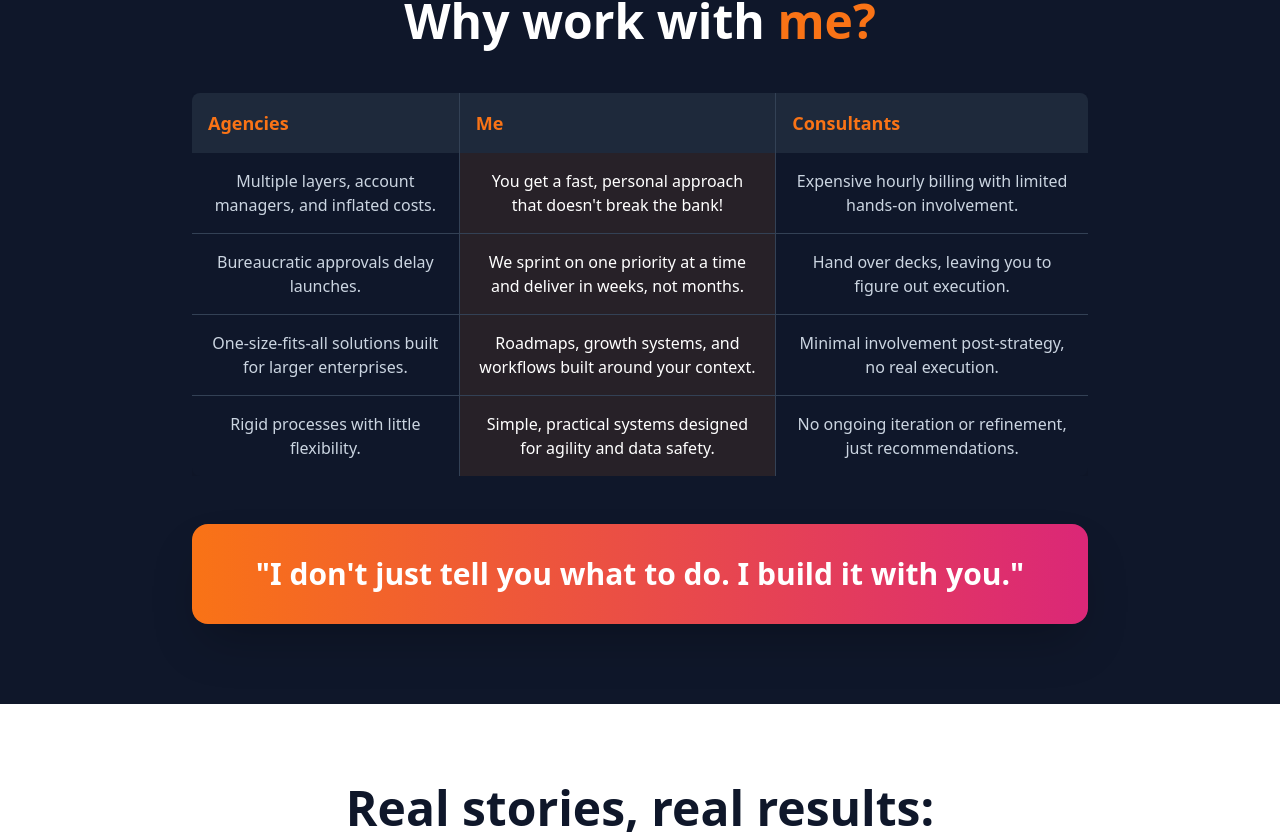
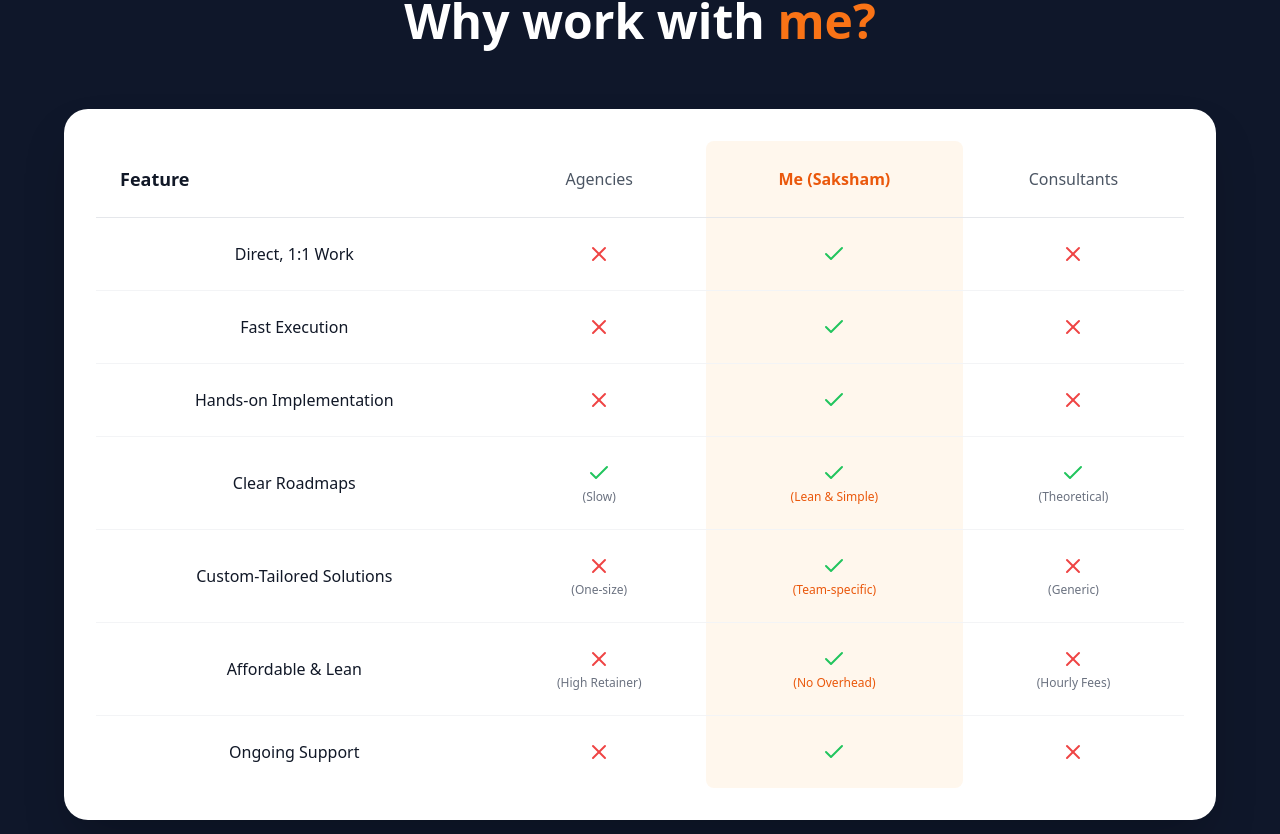
Before and after one commit to SakshamChauhan23/growth-sprint-studio, a React (Vite) app: page / in a window 1280 px wide. Shown: the part 2129-2963 px from the top of the page. Built offline with nearby package versions, Linux system fonts and the light colour scheme.

Commit message:
Update "Why work with me?" section
Refactor the "Why work with me?" section to incorporate the comparison table content from Image 1, styled according to the design reference in Image 2.

```diff
--- a/src/components/WhyMe.tsx
+++ b/src/components/WhyMe.tsx
@@ -1,49 +1,145 @@
+
+import { Check, X } from "lucide-react";
 
 const WhyMe = () => {
   return (
     <section className="py-20 bg-slate-900 text-white">
       <div className="container mx-auto px-6">
-        <div className="max-w-4xl mx-auto text-center">
-          <h2 className="text-4xl md:text-5xl font-bold mb-12">
+        <div className="max-w-6xl mx-auto text-center">
+          <h2 className="text-4xl md:text-5xl font-bold mb-16">
             Why work with{" "}
             <span className="text-orange-500">me?</span>
           </h2>
 
-          <div className="overflow-x-auto mb-12">
-            <table className="w-full border-collapse rounded-lg overflow-hidden shadow-2xl">
+          <div className="bg-white rounded-3xl p-8 shadow-2xl">
+            <div className="overflow-x-auto">
+              <table className="w-full">
                 <thead>
-                <tr className="bg-slate-800">
-                  <th className="p-4 text-left text-lg font-semibold text-orange-500 border-r border-slate-700">Agencies</th>
-                  <th className="p-4 text-left text-lg font-semibold text-orange-500 border-r border-slate-700">Me</th>
-                  <th className="p-4 text-left text-lg font-semibold text-orange-500">Consultants</th>
+                  <tr className="border-b border-gray-200">
+                    <th className="text-left p-6 text-gray-900 font-semibold text-lg">Feature</th>
+                    <th className="text-center p-6 text-gray-600 font-medium">Agencies</th>
+                    <th className="text-center p-6 text-orange-600 font-semibold bg-orange-50 rounded-t-lg">Me (Saksham)</th>
+                    <th className="text-center p-6 text-gray-600 font-medium">Consultants</th>
                   </tr>
                 </thead>
-              <tbody className="text-slate-300">
-                <tr className="border-b border-slate-700">
-                  <td className="p-4 border-r border-slate-700">Multiple layers, account managers, and inflated costs.</td>
-                  <td className="p-4 border-r border-slate-700 bg-orange-500/10 text-white">You get a fast, personal approach that doesn't break the bank!</td>
-                  <td className="p-4">Expensive hourly billing with limited hands-on involvement.</td>
+                <tbody>
+                  <tr className="border-b border-gray-100">
+                    <td className="p-6 text-gray-900 font-medium">Direct, 1:1 Work</td>
+                    <td className="p-6 text-center">
+                      <X className="h-6 w-6 text-red-500 mx-auto" />
+                    </td>
+                    <td className="p-6 text-center bg-orange-50">
+                      <Check className="h-6 w-6 text-green-500 mx-auto" />
+                    </td>
+                    <td className="p-6 text-center">
+                      <X className="h-6 w-6 text-red-500 mx-auto" />
+                    </td>
                   </tr>
-                <tr className="border-b border-slate-700">
-                  <td className="p-4 border-r border-slate-700">Bureaucratic approvals delay launches.</td>
-                  <td className="p-4 border-r border-slate-700 bg-orange-500/10 text-white">We sprint on one priority at a time and deliver in weeks, not months.</td>
-                  <td className="p-4">Hand over decks, leaving you to figure out execution.</td>
+                  <tr className="border-b border-gray-100">
+                    <td className="p-6 text-gray-900 font-medium">Fast Execution</td>
+                    <td className="p-6 text-center">
+                      <X className="h-6 w-6 text-red-500 mx-auto" />
+                    </td>
+                    <td className="p-6 text-center bg-orange-50">
+                      <Check className="h-6 w-6 text-green-500 mx-auto" />
+                    </td>
+                    <td className="p-6 text-center">
+                      <X className="h-6 w-6 text-red-500 mx-auto" />
+                    </td>
                   </tr>
-                <tr className="border-b border-slate-700">
-                  <td className="p-4 border-r border-slate-700">One-size-fits-all solutions built for larger enterprises.</td>
-                  <td className="p-4 border-r border-slate-700 bg-orange-500/10 text-white">Roadmaps, growth systems, and workflows built around your context.</td>
-                  <td className="p-4">Minimal involvement post-strategy, no real execution.</td>
+                  <tr className="border-b border-gray-100">
+                    <td className="p-6 text-gray-900 font-medium">Hands-on Implementation</td>
+                    <td className="p-6 text-center">
+                      <X className="h-6 w-6 text-red-500 mx-auto" />
+                    </td>
+                    <td className="p-6 text-center bg-orange-50">
+                      <Check className="h-6 w-6 text-green-500 mx-auto" />
+                    </td>
+                    <td className="p-6 text-center">
+                      <X className="h-6 w-6 text-red-500 mx-auto" />
+                    </td>
+                  </tr>
+                  <tr className="border-b border-gray-100">
+                    <td className="p-6 text-gray-900 font-medium">Clear Roadmaps</td>
+                    <td className="p-6 text-center">
+                      <div className="flex flex-col items-center">
+                        <Check className="h-6 w-6 text-green-500 mb-1" />
+                        <span className="text-xs text-gray-500">(Slow)</span>
+                      </div>
+                    </td>
+                    <td className="p-6 text-center bg-orange-50">
+                      <div className="flex flex-col items-center">
+                        <Check className="h-6 w-6 text-green-500 mb-1" />
+                        <span className="text-xs text-orange-600 font-medium">(Lean & Simple)</span>
+                      </div>
+                    </td>
+                    <td className="p-6 text-center">
+                      <div className="flex flex-col items-center">
+                        <Check className="h-6 w-6 text-green-500 mb-1" />
+                        <span className="text-xs text-gray-500">(Theoretical)</span>
+                      </div>
+                    </td>
+                  </tr>
+                  <tr className="border-b border-gray-100">
+                    <td className="p-6 text-gray-900 font-medium">Custom-Tailored Solutions</td>
+                    <td className="p-6 text-center">
+                      <div className="flex flex-col items-center">
+                        <X className="h-6 w-6 text-red-500 mb-1" />
+                        <span className="text-xs text-gray-500">(One-size)</span>
+                      </div>
+                    </td>
+                    <td className="p-6 text-center bg-orange-50">
+                      <div className="flex flex-col items-center">
+                        <Check className="h-6 w-6 text-green-500 mb-1" />
+                        <span className="text-xs text-orange-600 font-medium">(Team-specific)</span>
+                      </div>
+                    </td>
+                    <td className="p-6 text-center">
+                      <div className="flex flex-col items-center">
+                        <X className="h-6 w-6 text-red-500 mb-1" />
+                        <span className="text-xs text-gray-500">(Generic)</span>
+                      </div>
+                    </td>
+                  </tr>
+                  <tr className="border-b border-gray-100">
+                    <td className="p-6 text-gray-900 font-medium">Affordable & Lean</td>
+                    <td className="p-6 text-center">
+                      <div className="flex flex-col items-center">
+                        <X className="h-6 w-6 text-red-500 mb-1" />
+                        <span className="text-xs text-gray-500">(High Retainer)</span>
+                      </div>
+                    </td>
+                    <td className="p-6 text-center bg-orange-50">
+                      <div className="flex flex-col items-center">
+                        <Check className="h-6 w-6 text-green-500 mb-1" />
+                        <span className="text-xs text-orange-600 font-medium">(No Overhead)</span>
+                      </div>
+                    </td>
+                    <td className="p-6 text-center">
+                      <div className="flex flex-col items-center">
+                        <X className="h-6 w-6 text-red-500 mb-1" />
+                        <span className="text-xs text-gray-500">(Hourly Fees)</span>
+                      </div>
+                    </td>
                   </tr>
                   <tr>
-                  <td className="p-4 border-r border-slate-700">Rigid processes with little flexibility.</td>
-                  <td className="p-4 border-r border-slate-700 bg-orange-500/10 text-white">Simple, practical systems designed for agility and data safety.</td>
-                  <td className="p-4">No ongoing iteration or refinement, just recommendations.</td>
+                    <td className="p-6 text-gray-900 font-medium">Ongoing Support</td>
+                    <td className="p-6 text-center">
+                      <X className="h-6 w-6 text-red-500 mx-auto" />
+                    </td>
+                    <td className="p-6 text-center bg-orange-50 rounded-b-lg">
+                      <Check className="h-6 w-6 text-green-500 mx-auto" />
+                    </td>
+                    <td className="p-6 text-center">
+                      <X className="h-6 w-6 text-red-500 mx-auto" />
+                    </td>
                   </tr>
                 </tbody>
               </table>
             </div>
+          </div>
 
-          <div className="bg-gradient-to-r from-orange-500 to-pink-600 p-8 rounded-2xl shadow-2xl">
+          <div className="bg-gradient-to-r from-orange-500 to-pink-600 p-8 rounded-2xl shadow-2xl mt-12">
             <blockquote className="text-2xl md:text-3xl font-bold text-white">
               "I don't just tell you what to do. I build it with you."
             </blockquote>
```
Lines whose indentation alone changed are shown as unchanged.
